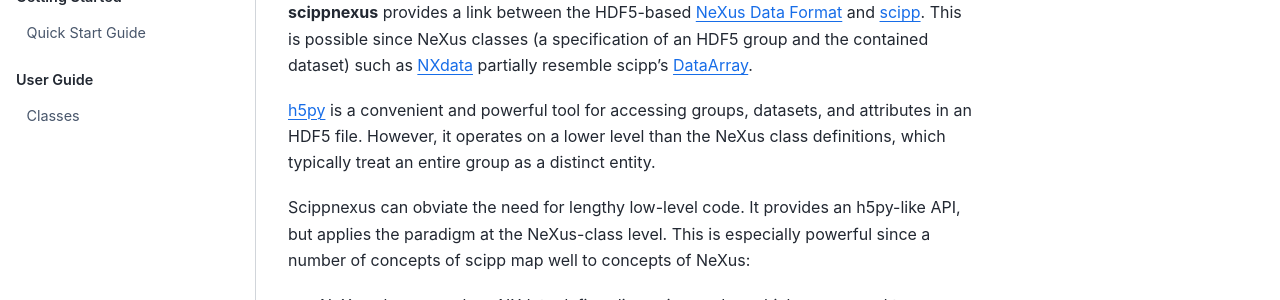
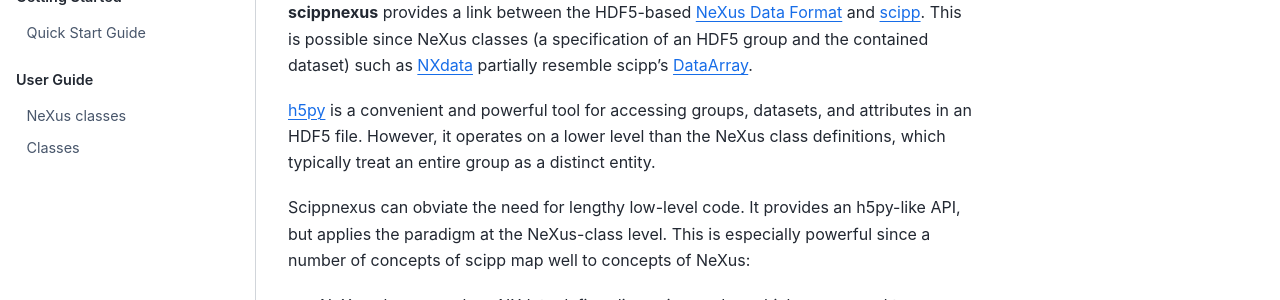
Before and after one commit to scipp/scippnexus, a Sphinx documentation site: the page built from docs/index.rst, in a window 1280 px wide. Shown: the part 199-499 px from the top of the page. Built offline with Sphinx 7.4.7 and the Sphinx Book theme 1.1.4, drawn with Linux system fonts in a browser that asks for light colours; pages that are not in the unit, such as notebooks, are missing from menus; the version number could not be read and is left out.

Commit message:
Add basic docs on supported Nexus classes

```diff
--- a/docs/index.rst
+++ b/docs/index.rst
@@ -50,4 +50,5 @@ Get in touch
    :hidden:
    :maxdepth: 3
 
+   user-guide/nexus-classes
    user-guide/classes
```
Also changed, not shown: docs/user-guide/nexus-classes.ipynb (added).
